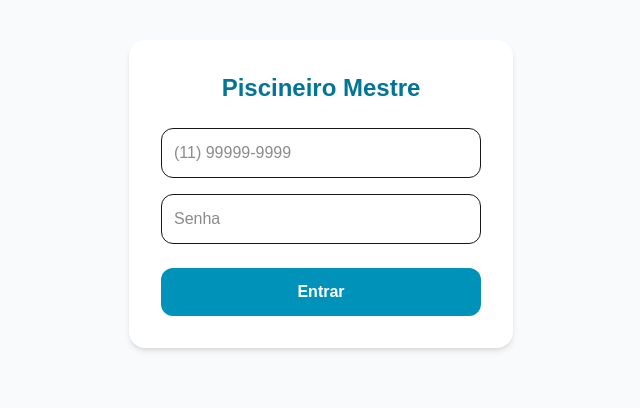
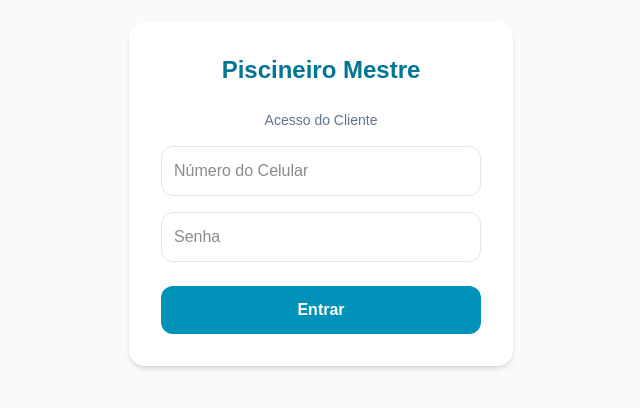
Before and after one commit to Chel0626/cliente-piscineiromestre, a Next.js app: page /login in a window 1280 px wide. Shown: the part 206-614 px from the top of the page, without its empty margins (319-959 px from the left). Built offline with nearby package versions, Linux system fonts and the light colour scheme; no server answers.

Commit message:
refactor

```diff
--- a/app/login/page.tsx
+++ b/app/login/page.tsx
@@ -1,32 +1,38 @@
 // app/login/page.tsx
 'use client';
+
 import { useState } from 'react';
 import { useRouter } from 'next/navigation';
-import { supabase } from '@/lib/supabaseClient';
-import { phoneToFictitiousEmail } from '@/lib/auth';
+import { createClient } from '@/lib/supabaseBrowser';
 
 export default function LoginPage() {
   const [telefone, setTelefone] = useState('');
   const [senha, setSenha] = useState('');
   const router = useRouter();
 
+  // Usa o novo cliente configurado para cookies
+  const supabase = createClient();
+
   const handleLogin = async (e: React.FormEvent) => {
     e.preventDefault();
-    const email = phoneToFictitiousEmail(telefone);
 
-    const { data, error } = await supabase.auth.signInWithPassword({
+    // Limpa a formatação e monta o email fictício igual fazemos no backend
+    const cleanPhone = telefone.replace(/\D/g, '');
+    const email = `${cleanPhone}@clientes.piscineiromestre.app`;
+
+    const { error } = await supabase.auth.signInWithPassword({
       email,
       password: senha,
     });
 
     if (error) {
-      alert('Erro no login. Verifique seus dados.');
+      alert('Credenciais inválidas. Verifique o telefone e a senha.');
+      console.error('Erro de login:', error.message);
       return;
     }
 
-    // TODO: Consultar tabela 'clientes' para verificar 'senha_alterada'
-    // Se false -> router.push('/trocar-senha')
-    // Se true -> router.push('/')
+    // O router.refresh() avisa ao Next.js para reavaliar os cookies no servidor
+    router.refresh();
     router.push('/');
   };
 
@@ -34,22 +40,30 @@ export default function LoginPage() {
     <div className="min-h-screen bg-slate-50 flex items-center justify-center p-6">
       <form onSubmit={handleLogin} className="w-full max-w-sm bg-white p-8 rounded-2xl shadow-md">
         <h1 className="text-2xl font-bold text-cyan-700 mb-6 text-center">Piscineiro Mestre</h1>
-        {/* Adicionar máscara de telefone idealmente aqui (ex: react-input-mask) */}
+        <div className="mb-4 text-sm text-slate-500 text-center">
+          Acesso do Cliente
+        </div>
+
         <input
           type="tel"
-          placeholder="(11) 99999-9999"
+          placeholder="Número do Celular"
           value={telefone}
           onChange={(e) => setTelefone(e.target.value)}
-          className="w-full mb-4 p-3 border rounded-xl"
+          className="w-full mb-4 p-3 border border-slate-200 rounded-xl focus:outline-none focus:ring-2 focus:ring-cyan-500"
+          required
         />
         <input
           type="password"
           placeholder="Senha"
           value={senha}
           onChange={(e) => setSenha(e.target.value)}
-          className="w-full mb-6 p-3 border rounded-xl"
+          className="w-full mb-6 p-3 border border-slate-200 rounded-xl focus:outline-none focus:ring-2 focus:ring-cyan-500"
+          required
         />
-        <button type="submit" className="w-full bg-cyan-600 text-white p-3 rounded-xl font-bold">
+        <button
+          type="submit"
+          className="w-full bg-cyan-600 hover:bg-cyan-700 transition-colors text-white p-3 rounded-xl font-bold"
+        >
           Entrar
         </button>
       </form>
--- /dev/null
+++ b/lib/supabaseBrowser.ts
@@ -0,0 +1,9 @@
+// lib/supabaseBrowser.ts
+import { createBrowserClient } from '@supabase/ssr'
+
+export function createClient() {
+  return createBrowserClient(
+    process.env.NEXT_PUBLIC_SUPABASE_URL!,
+    process.env.NEXT_PUBLIC_SUPABASE_ANON_KEY!
+  )
+}
```
